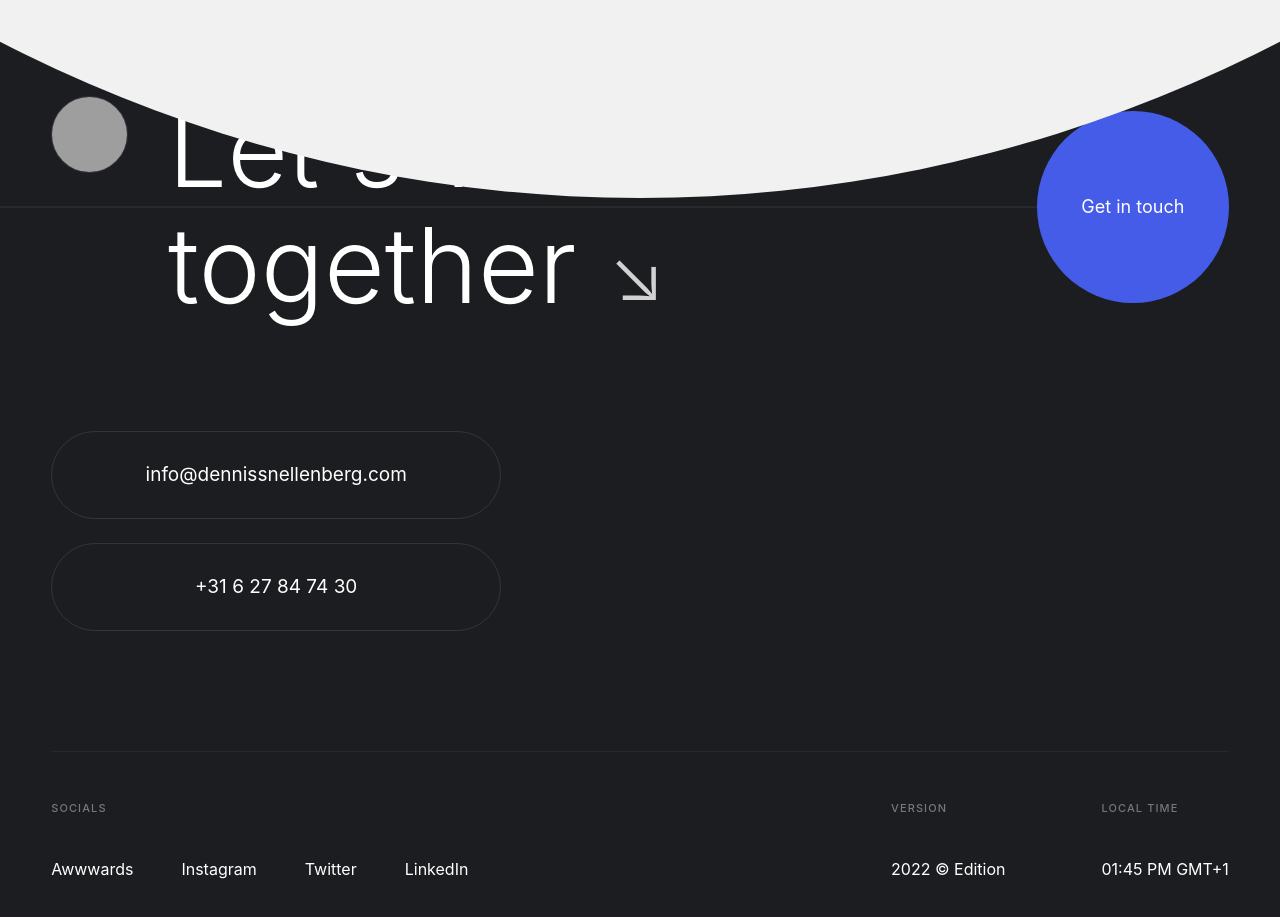
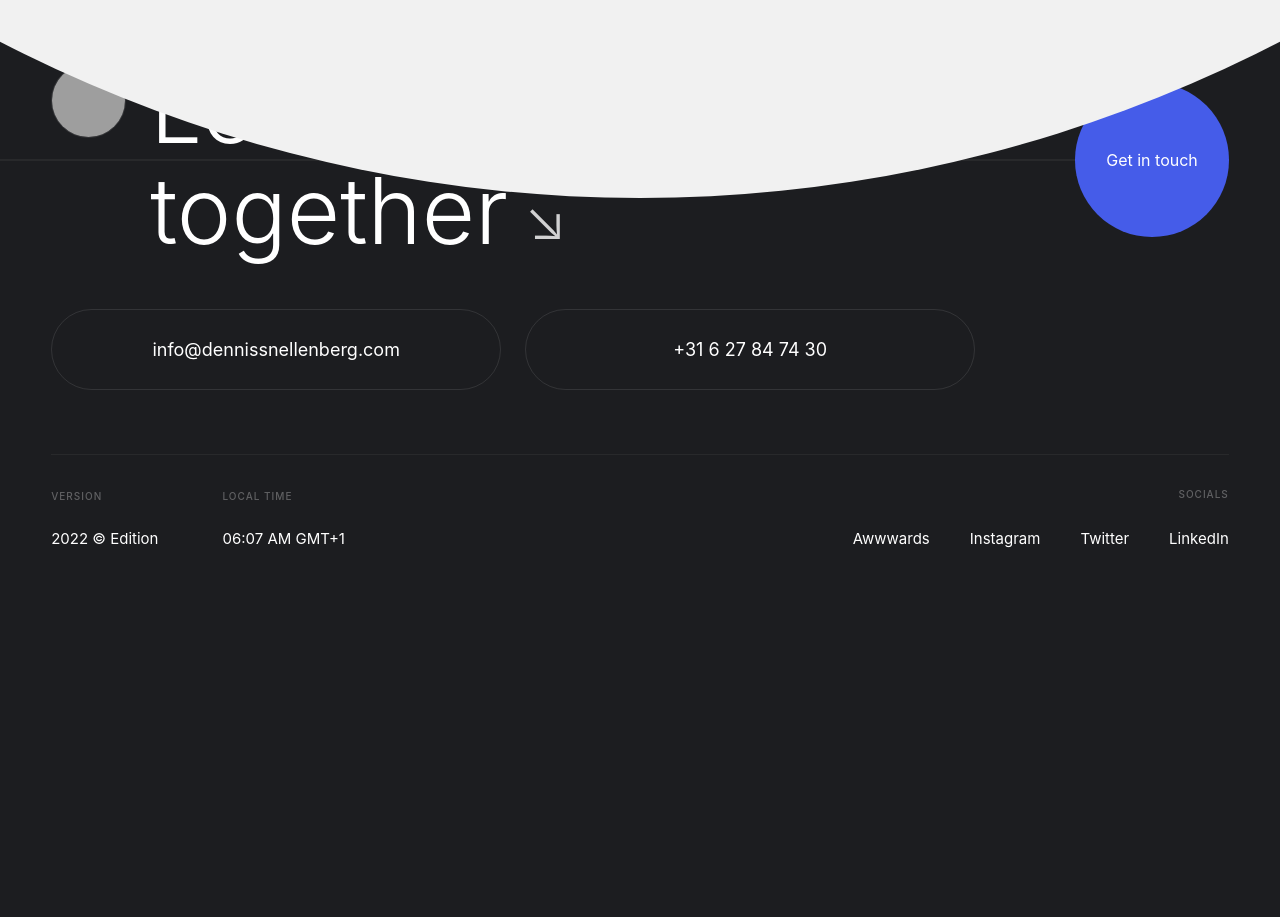
Before and after one commit to idformike1/portfolio-website-4-ag-protocol, a React (Vite) app: page / in a window 1280 px wide. Shown: the part 3235-4152 px from the top of the page. After the commit the page ends 3810 px from the top, so only its background shows below. Built offline with nearby package versions, Linux system fonts and the light colour scheme; grey boxes are pictures that could not be loaded.

Commit message:
fix: Footer Layout Parity Final (Compact Height, Correct Meta/Social Order)

```diff
--- a/src/components/Footer.jsx
+++ b/src/components/Footer.jsx
@@ -50,6 +50,17 @@ const Footer = () => {
 
         <div className="footer__bottom">
           <div className="footer__bottom-section">
+            <div className="footer__meta-group">
+              <div className="meta-item">
+                 <span className="footer__label">VERSION</span>
+                 <p>2022 © Edition</p>
+              </div>
+              <div className="meta-item">
+                 <span className="footer__label">LOCAL TIME</span>
+                 <p>06:07 AM GMT+1</p>
+              </div>
+            </div>
+
             <div className="footer__socials-group">
                <span className="footer__label">SOCIALS</span>
                <div className="footer__socials-links">
@@ -59,17 +70,6 @@ const Footer = () => {
                  <Magnetic force={0.3}><a href="#linkedin">LinkedIn</a></Magnetic>
                </div>
             </div>
-
-            <div className="footer__meta-group">
-              <div className="meta-item">
-                 <span className="footer__label">VERSION</span>
-                 <p>2022 © Edition</p>
-              </div>
-              <div className="meta-item">
-                 <span className="footer__label">LOCAL TIME</span>
-                 <p>01:45 PM GMT+1</p>
-              </div>
-            </div>
           </div>
         </div>
       </div>
--- a/src/styles/main.scss
+++ b/src/styles/main.scss
@@ -389,22 +389,24 @@ img, video {
 
 // --- Footer Section ---
 // --- Footer Section ---
+// --- Footer Section ---
 .footer {
-  padding-top: 80px;
-  padding-bottom: 50px;
+  padding: 0; // Padding handled by internal spacing for precision
   background-color: $color-dark;
   color: $color-white;
   position: relative;
-  z-index: 1; // Must be 1 so Sliding Gallery (z-index 2) slides over it
+  z-index: 1;
+  overflow: hidden;
 
   &__container {
     @include container;
     position: relative;
+    padding-bottom: 25px; // Reduced bottom space
   }
 
   &__top {
-    padding-bottom: 0;
-    margin-bottom: 12vh;
+    padding-top: 60px; // Space from bulge
+    margin-bottom: 6vh; // Compact spacing
   }
 
   &__cta-group {
@@ -419,18 +421,18 @@ img, video {
     &-text {
       display: flex;
       align-items: flex-start;
-      gap: 2.5rem;
+      gap: 1.5rem; // Tighter gap
       position: relative;
     }
 
     .footer__author {
-      width: clamp(60px, 6vw, 85px);
-      height: clamp(60px, 6vw, 85px);
+      width: clamp(60px, 6vw, 75px);
+      height: clamp(60px, 6vw, 75px);
       border-radius: 50%;
       overflow: hidden;
       flex-shrink: 0;
       border: 1px solid rgba(255, 255, 255, 0.1);
-      margin-top: 5px;
+      margin-top: 4px;
 
       img {
         width: 100%;
@@ -440,7 +442,7 @@ img, video {
     }
 
     h2 {
-      font-size: clamp(48px, 9.5vw, 105px);
+      font-size: clamp(48px, 9vw, 92px); // Slightly smaller for better fit
       text-transform: none;
       font-weight: 300;
       line-height: 1.1;
@@ -449,8 +451,8 @@ img, video {
       z-index: 2;
 
       .footer__arrow {
-        margin-left: 2rem;
-        font-size: 0.7em;
+        margin-left: 1rem;
+        font-size: 0.6em;
         vertical-align: middle;
         opacity: 0.8;
       }
@@ -462,7 +464,7 @@ img, video {
     display: flex;
     align-items: center;
     justify-content: center;
-    padding: 2rem 0;
+    padding: 1rem 0;
 
     .footer__separator-line {
       position: absolute;
@@ -479,14 +481,12 @@ img, video {
 
   &__contact-info {
     display: flex;
-    flex-direction: column;
-    align-items: flex-start;
+    flex-wrap: wrap; // Align sideways first before vertical on mobile
     gap: 1.5rem;
-    margin-bottom: 15vh;
+    margin-bottom: 8vh; // Compacted
     width: 100%;
 
     .contact-item {
-      width: 100%;
       display: flex;
       justify-content: flex-start;
 
@@ -494,12 +494,12 @@ img, video {
         display: flex;
         align-items: center;
         justify-content: center;
-        padding: 1.8rem 4rem;
+        padding: 1.6rem 3.5rem;
         border: 1px solid rgba(255, 255, 255, 0.1);
         border-radius: 100px;
         transition: all 0.4s $ease-power3-out;
-        font-size: 19px;
-        width: 450px !important; // STRICT FIXED WIDTH FOR PARITY
+        font-size: 18px;
+        width: 450px !important; // STRICT FIXED WIDTH
         text-align: center;
         text-decoration: none;
         color: white;
@@ -516,9 +516,9 @@ img, video {
 
   &__label {
     display: block;
-    font-size: 11px;
-    color: rgba(255, 255, 255, 0.4);
-    margin-bottom: 2.5rem;
+    font-size: 10px;
+    color: rgba(255, 255, 255, 0.3);
+    margin-bottom: 1.5rem;
     letter-spacing: 0.1em;
     font-weight: 500;
     text-transform: uppercase;
@@ -530,16 +530,20 @@ img, video {
     align-items: flex-end;
     width: 100%;
     border-top: 1px solid rgba(255, 255, 255, 0.05);
-    padding-top: 3rem;
+    padding-top: 2rem;
   }
 
   &__socials-group {
+    display: flex;
+    flex-direction: column;
+    align-items: flex-end; // SOCIALS on the right
+
     .footer__socials-links {
       display: flex;
-      gap: 3rem;
+      gap: 2.5rem;
 
       a {
-        font-size: 16px;
+        font-size: 15px;
         color: white;
         text-decoration: none;
         font-weight: 400;
@@ -553,11 +557,15 @@ img, video {
 
   &__meta-group {
     display: flex;
-    gap: 6rem;
+    gap: 4rem; // Compacted
 
     .meta-item {
+      display: flex;
+      flex-direction: column;
+      align-items: flex-start; // META on the left
+
       p {
-        font-size: 16px;
+        font-size: 15px;
         color: white;
       }
     }
@@ -566,8 +574,8 @@ img, video {
 
 // Modifier for circular button in footer
 .circular-button--footer {
-  width: clamp(160px, 15vw, 200px);
-  height: clamp(160px, 15vw, 200px);
+  width: clamp(140px, 12vw, 170px); // Compacted
+  height: clamp(140px, 12vw, 170px);
   background-color: #455ce9;
   border-radius: 50%;
   display: flex;
@@ -586,19 +594,28 @@ img, video {
     justify-content: center;
     color: white;
     text-decoration: none;
-    font-size: 18px;
+    font-size: 16px;
     text-align: center;
   }
 }
 
 @media (max-width: 768px) {
   .footer {
-    padding-top: 60px;
+    padding-top: 40px;
+
+    &__container {
+      padding-bottom: 20px;
+    }
+
+    &__top {
+      padding-top: 40px;
+      margin-bottom: 5vh;
+    }
 
     &__cta-group {
         flex-direction: column;
         align-items: center;
-        gap: 5rem;
+        gap: 4rem;
         text-align: center;
     }
 
@@ -608,57 +625,46 @@ img, video {
       &-text {
         flex-direction: column;
         align-items: center;
-        text-align: center;
-        gap: 1.5rem;
+        gap: 1.2rem;
       }
 
       .footer__author {
-        margin-top: 0;
-        width: 75px;
-        height: 75px;
+        width: 70px;
+        height: 70px;
       }
 
       h2 {
-        font-size: clamp(40px, 12vw, 64px);
-        text-align: center;
+        font-size: clamp(38px, 11vw, 56px);
 
         .footer__arrow {
           display: block;
-          margin: 1rem auto 0;
+          margin: 0.8rem auto 0;
           transform: rotate(90deg);
-          font-size: 32px;
+          font-size: 28px;
         }
       }
     }
 
     &__button-wrapper {
       width: 100%;
-      height: 140px;
-      display: flex;
-      justify-content: center;
-      align-items: center;
-      margin: 1rem 0;
-      position: relative;
+      height: 120px;
+      margin: 0.5rem 0;
 
       .footer__separator-line {
-        width: 300vw;
-        left: -100vw;
         display: block;
       }
     }
 
     .circular-button--footer {
-      width: 150px;
-      height: 150px;
-      margin: 0 auto;
-      z-index: 10;
+      width: 140px;
+      height: 140px;
     }
 
     &__contact-info {
-        width: 100%;
+        flex-direction: column;
         align-items: center;
         gap: 1rem;
-        margin-bottom: 8vh;
+        margin-bottom: 6vh;
 
         .contact-item {
           width: 100%;
@@ -666,38 +672,33 @@ img, video {
 
           .pill-button {
             width: 100%;
-            min-width: 0;
             max-width: 380px;
-            padding: 1.6rem 2rem;
+            padding: 1.4rem 2rem;
             font-size: 16px;
           }
         }
     }
 
     &__bottom-section {
-        flex-direction: column;
+        flex-direction: column-reverse; // Flip stack order
         align-items: center;
-        text-align: center;
-        gap: 4rem;
-        padding-top: 2rem;
+        gap: 3rem;
+        padding-top: 1.5rem;
     }
 
     &__socials-group {
+      align-items: center;
       .footer__socials-links {
         justify-content: center;
         flex-wrap: wrap;
-        gap: 1.5rem;
+        gap: 1.2rem;
       }
     }
 
     &__meta-group {
       flex-direction: column;
-      gap: 2.5rem;
+      gap: 1.5rem;
       align-items: center;
-
-      .meta-item {
-        text-align: center;
-      }
     }
   }
 }
```
Also changed, not shown: 1 other file (tests, documents, lock files or other folders).
